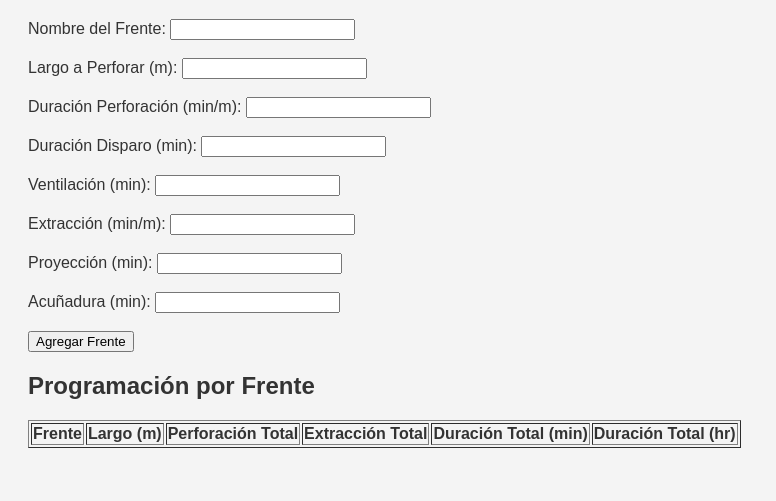
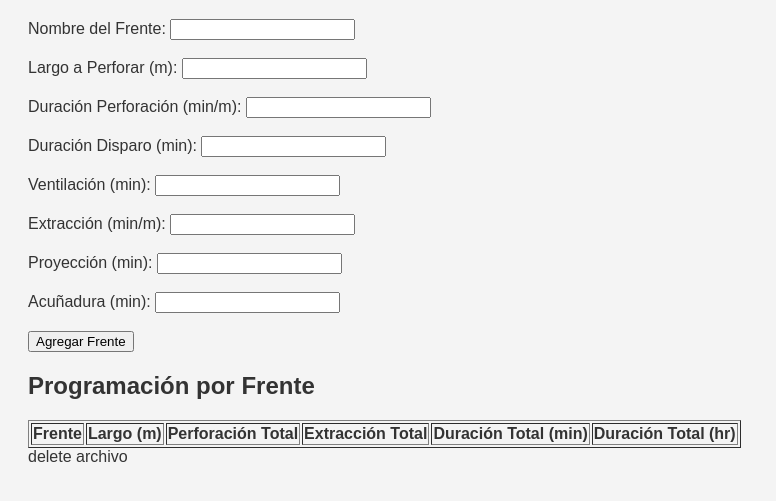
Before and after one commit to berny1520/programacion-ciclos-mineria, a plain HTML site: page index_programacion_frentes.html in a window 1280 px wide. Shown: the part 89-590 px from the top of the page, without its empty margins (0-776 px from the left). Drawn offline with Linux system fonts and the light colour scheme.

Commit message:
Update index_programacion_frentes.html

```diff
--- a/index_programacion_frentes.html
+++ b/index_programacion_frentes.html
@@ -58,3 +58,4 @@
     </script>
 </body>
 </html>
+delete archivo
```
